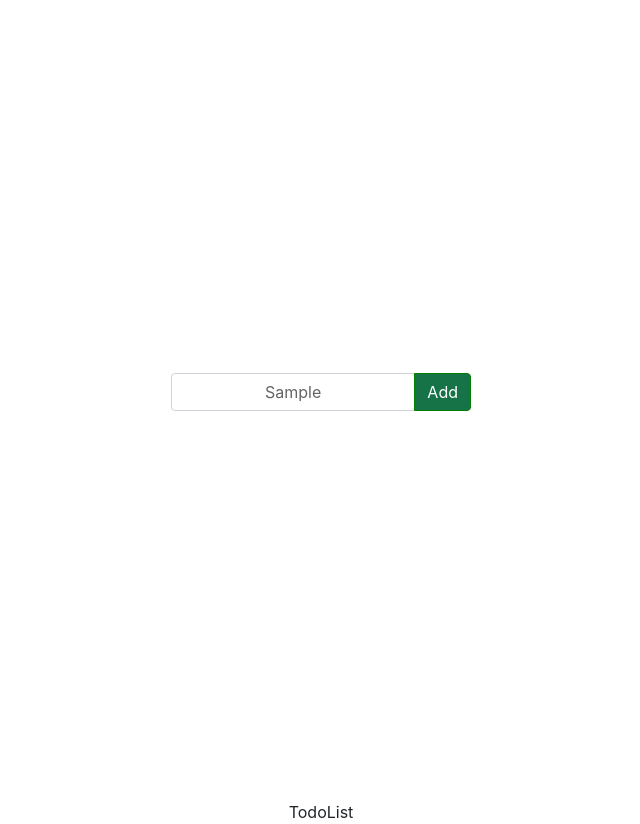
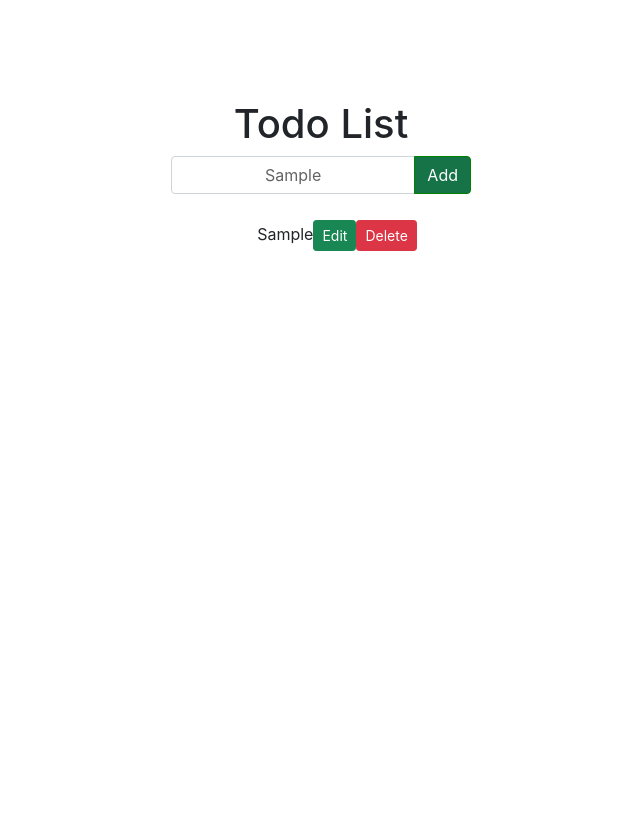
Before and after one commit to FaizNaeem/Raja-class01, a React (Create React App) app: page / in a window 1280 px wide. Both pictures are taken after typing "Sample" into the empty fields and a click on the button "Add". Shown: the whole page, without its empty margins (319-959 px from the left). After the commit the page ends 800 px from the top, so only its background shows below. Built offline with nearby package versions, Linux system fonts and the light colour scheme.

Commit message:
hello github

```diff
--- a/src/App.js
+++ b/src/App.js
@@ -21,7 +21,9 @@ const todo = (e) => {
   return (
     <div className="App">
      <Todo updateTodo = {todo} />
-     <TodoList/>
+     <TodoList
+           todoList = {update}
+            />
 {/* <input type="text" value={count} /> */}
 {/* <button onClick={()=>setcount(count+1)}>Add</button> */}
     </div>
--- a/src/com/Todo.css
+++ b/src/com/Todo.css
@@ -6,9 +6,11 @@
     flex-direction: row;
     align-items: center;
     justify-content: center;
-    height: 100vh;
+    /* height: 100vh; */
+    /* margin-top: 10%; */
     width: 100%;
 }
+
 .form-control:focus,.form-control{
     box-shadow: 0px 0px 0px white;
     border: 1px solid #ced4da;
@@ -16,6 +18,9 @@
     color: #626364;
 
 }
+h1{
+    margin-top: 100px;
+}
 .btn:focus{
     box-shadow: 0px 0px 0px white;
     border: 1px solid green;
--- a/src/com/TodoForm.js
+++ b/src/com/TodoForm.js
@@ -14,6 +14,8 @@ const submit = (e) => {
     setInputValue('')
 }
   return (
+    <>
+    <h1 className=''>Todo List</h1>
     <div className='center'>
       <form action="" onSubmit={submit}>
 
@@ -23,6 +25,8 @@ const submit = (e) => {
 </div>
       </form>
 
+
     </div>
+      </>
   )
 }
--- a/src/com/TodoList.js
+++ b/src/com/TodoList.js
@@ -1,4 +1,5 @@
 import React from 'react'
+import './todolist.css'
 
 export default function TodoList(props) {
         const {
@@ -7,12 +8,26 @@ export default function TodoList(props) {
         console.log(todoList);
 
         const edit = (e) => {
-            console.log(e);
+
         }
         const dele = (e) => {
             console.log(e);
         }
   return (
-    <div>TodoList</div>
+    <div>
+            <ul>
+          {
+            todoList.map((element , index , array) => {
+                console.log(element);
+                return (
+                <li style={{textTransform : 'capitalize'}}>{element}
+                <button className='btn btn-sm btn-success' onClick={() => edit(element)}>Edit</button>
+                <button className='btn btn-sm btn-danger' onClick={() => dele(element)}>Delete</button>
+                </li>
+                )
+            })
+          }
+      </ul>
+    </div>
   )
 }
--- /dev/null
+++ b/src/com/todolist.css
@@ -0,0 +1,7 @@
+li{
+    list-style: none;
+
+}
+ul{
+    margin: 10px;
+}
```
